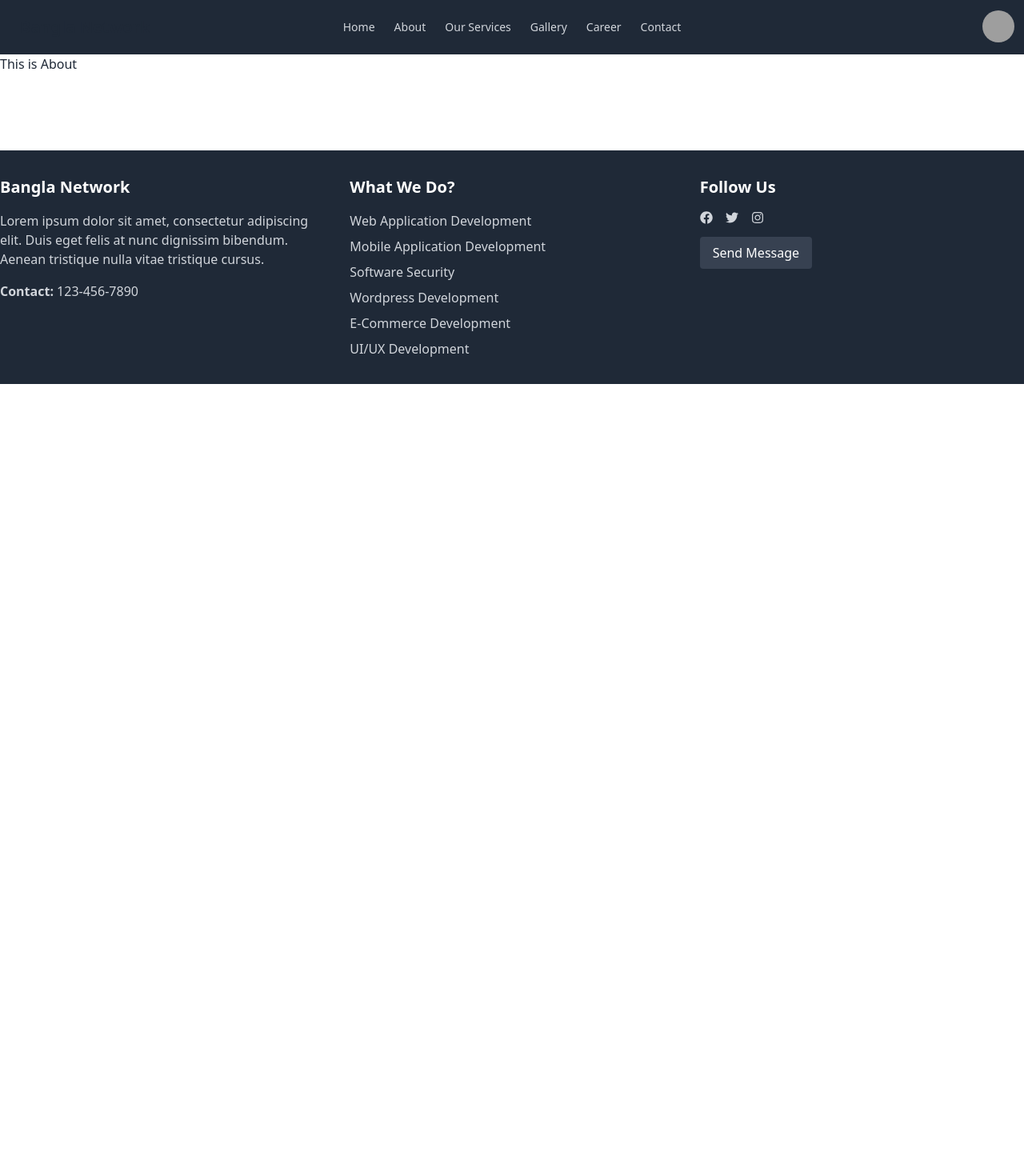
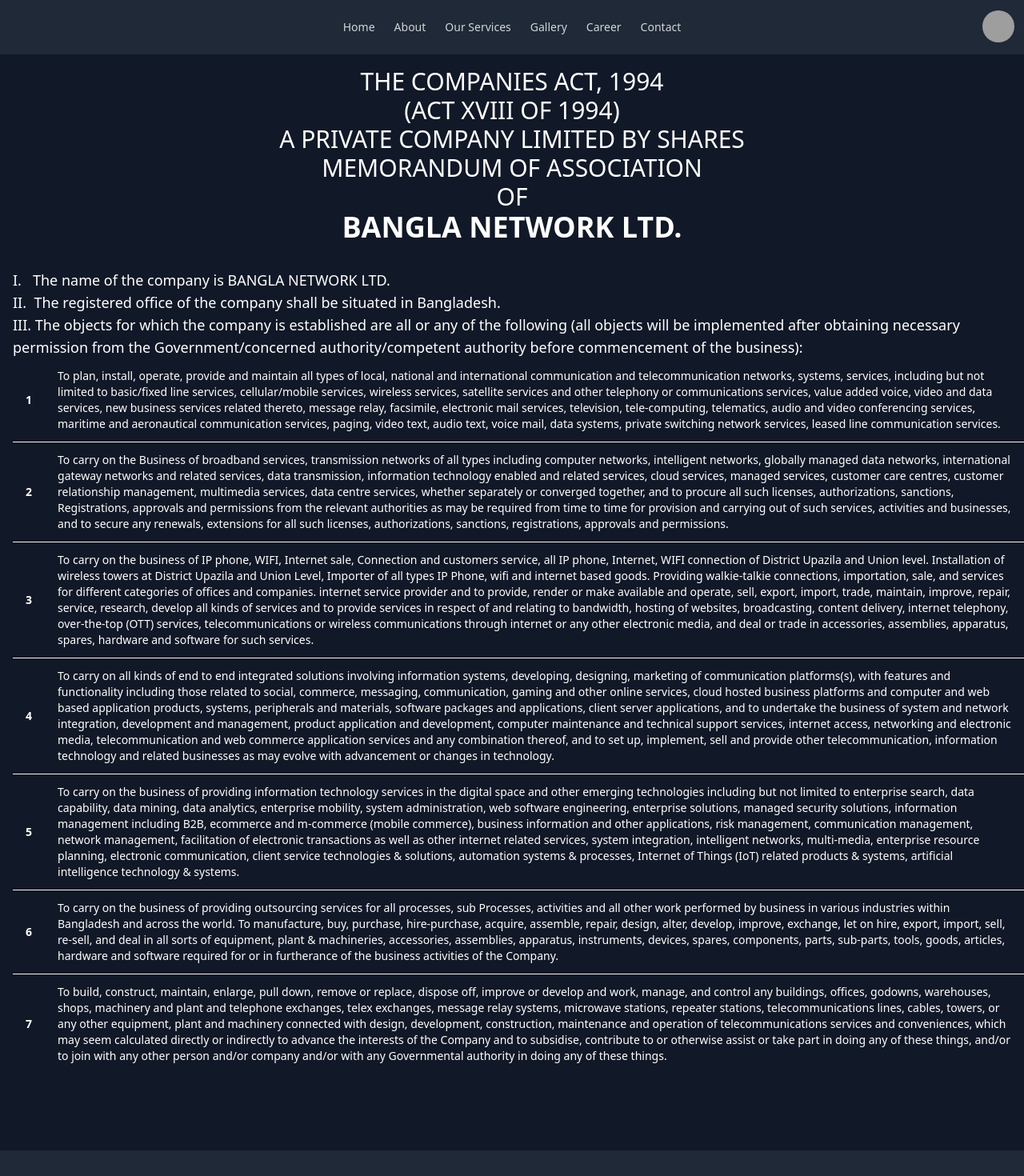
Before and after one commit to Nahiduzzamann/bangla-network, a React (Vite) app: page /about in a window 1280 px wide. Shown: the top 1470 px of the page at 80% size. Before the commit the page ends 800 px from the top, so only its background shows below. Built offline with nearby package versions, Linux system fonts and the light colour scheme; grey boxes are pictures that could not be loaded.

Commit message:
about section done

```diff
--- a/src/main.jsx
+++ b/src/main.jsx
@@ -34,6 +34,8 @@
 
 ReactDOM.createRoot(document.getElementById('root')).render(
   <React.StrictMode>
-    <RouterProvider router={router} />
+    <div className='bg-gray-900 m-0'>
+      <RouterProvider router={router} />
+    </div>
   </React.StrictMode>,
 )
--- a/src/pages/Home/About/About.jsx
+++ b/src/pages/Home/About/About.jsx
@@ -1,8 +1,61 @@
 
 const About = () => {
     return (
-        <div>
-            <h1>This is About</h1>
+        <div className="container mx-auto">
+            <div className="uppercase text-white mt-4">
+                <h3 className="text-center text-3xl">
+                    THE COMPANIES ACT, 1994 <br />
+                    (ACT XVIII OF 1994) <br />
+                    A PRIVATE COMPANY
+                    LIMITED BY SHARES <br />
+                    MEMORANDUM OF ASSOCIATION <br />
+                    OF
+                </h3>
+                <h2 className="text-center text-4xl font-bold">
+                    BANGLA NETWORK LTD.
+                </h2>
+            </div>
+            <div className="text-white mt-8 text-lg ml-4">
+                <p>
+                    I. &nbsp;&nbsp;The name of the company is BANGLA NETWORK LTD. <br />
+                    II. &nbsp;The registered office of the company shall be situated in Bangladesh. <br />
+                    III. The objects for which the company is established are all or any of the following (all objects will be implemented after obtaining necessary permission from the Government/concerned authority/competent authority before commencement of the business): <br />
+                </p>
+                <div className="overflow-x-auto">
+                    <table className="table">
+                        <tbody>
+                            <tr>
+                                <th>1</th>
+                                <td>To plan, install, operate, provide and maintain all types of local, national and international communication and telecommunication networks, systems, services, including but not limited to basic/fixed line services, cellular/mobile services, wireless services, satellite services and other telephony or communications services, value added voice, video and data services, new business services related thereto, message relay, facsimile, electronic mail services, television, tele-computing, telematics, audio and video conferencing services, maritime and aeronautical communication services, paging, video text, audio text, voice mail, data systems, private switching network services, leased line communication services.</td>
+                            </tr>
+                            <tr>
+                                <th>2</th>
+                                <td>To carry on the Business of broadband services, transmission networks of all types including computer networks, intelligent networks, globally managed data networks, international gateway networks and related services, data transmission, information technology enabled and related services, cloud services, managed services, customer care centres, customer relationship management, multimedia services, data centre services, whether separately or converged together, and to procure all such licenses, authorizations, sanctions, Registrations, approvals and permissions from the relevant authorities as may be required from time to time for provision and carrying out of such services, activities and businesses, and to secure any renewals, extensions for all such licenses, authorizations, sanctions, registrations, approvals and permissions.</td>
+                            </tr>
+                            <tr>
+                                <th>3</th>
+                                <td>To carry on the business of IP phone, WIFI, Internet sale, Connection and customers service, all IP phone, Internet, WIFI connection of District Upazila and Union level. Installation of wireless towers at District Upazila and Union Level, Importer of all types IP Phone, wifi and internet based goods. Providing walkie-talkie connections, importation, sale, and services for different categories of offices and companies. internet service provider and to provide, render or make available and operate, sell, export, import, trade, maintain, improve, repair, service, research, develop all kinds of services and to provide services in respect of and relating to bandwidth, hosting of websites, broadcasting, content delivery, internet telephony, over-the-top (OTT) services, telecommunications or wireless communications through internet or any other electronic media, and deal or trade in accessories, assemblies, apparatus, spares, hardware and software for such services.</td>
+                            </tr>
+                            <tr>
+                                <th>4</th>
+                                <td>To carry on all kinds of end to end integrated solutions involving information systems, developing, designing, marketing of communication platforms(s), with features and functionality including those related to social, commerce, messaging, communication, gaming and other online services, cloud hosted business platforms and computer and web based application products, systems, peripherals and materials, software packages and applications, client server applications, and to undertake the business of system and network integration, development and management, product application and development, computer maintenance and technical support services, internet access, networking and electronic media, telecommunication and web commerce application services and any combination thereof, and to set up, implement, sell and provide other telecommunication, information technology and related businesses as may evolve with advancement or changes in technology.</td>
+                            </tr>
+                            <tr>
+                                <th>5</th>
+                                <td>To carry on the business of providing information technology services in the digital space and other emerging technologies including but not limited to enterprise search, data capability, data mining, data analytics, enterprise mobility, system administration, web software engineering, enterprise solutions, managed security solutions, information management including B2B, ecommerce and m-commerce (mobile commerce), business information and other applications, risk management, communication management, network management, facilitation of electronic transactions as well as other internet related services, system integration, intelligent networks, multi-media, enterprise resource planning, electronic communication, client service technologies & solutions, automation systems & processes, Internet of Things (IoT) related products & systems, artificial intelligence technology & systems.</td>
+                            </tr>
+                            <tr>
+                                <th>6</th>
+                                <td>To carry on the business of providing outsourcing services for all processes, sub Processes, activities and all other work performed by business in various industries within Bangladesh and across the world. To manufacture, buy, purchase, hire-purchase, acquire, assemble, repair, design, alter, develop, improve, exchange, let on hire, export, import, sell, re-sell, and deal in all sorts of equipment, plant & machineries, accessories, assemblies, apparatus, instruments, devices, spares, components, parts, sub-parts, tools, goods, articles, hardware and software required for or in furtherance of the business activities of the Company.</td>
+                            </tr>
+                            <tr>
+                                <th>7</th>
+                                <td>To build, construct, maintain, enlarge, pull down, remove or replace, dispose off, improve or develop and work, manage, and control any buildings, offices, godowns, warehouses, shops, machinery and plant and telephone exchanges, telex exchanges, message relay systems, microwave stations, repeater stations, telecommunications lines, cables, towers, or any other equipment, plant and machinery connected with design, development, construction, maintenance and operation of telecommunications services and conveniences, which may seem calculated directly or indirectly to advance the interests of the Company and to subsidise, contribute to or otherwise assist or take part in doing any of these things, and/or to join with any other person and/or company and/or with any Governmental authority in doing any of these things.</td>
+                            </tr>
+                        </tbody>
+                    </table>
+                </div>
+            </div>
         </div>
     );
 };
--- a/src/pages/Home/Services/Services.jsx
+++ b/src/pages/Home/Services/Services.jsx
@@ -50,7 +50,7 @@
                             {services.map((service, index) => (
                                 <div
                                     key={index}
-                                    className="p-6 bg-gray-400 rounded-lg shadow hover:bg-gray-700 hover:shadow-lg transform hover:scale-110 transition-all duration-500"
+                                    className="p-6 bg-gray-400 rounded-lg shadow hover:bg-gray-900 hover:shadow-lg transform hover:scale-110 transition-all duration-500"
                                 >
                                     <div className="flex items-center justify-center mb-4">
                                         {service.icon}
--- a/src/pages/Shared/Navbar/Navbar.jsx
+++ b/src/pages/Shared/Navbar/Navbar.jsx
@@ -1,4 +1,5 @@
 import React, { useState } from 'react';
+import { Link } from 'react-router-dom';
 
 const Navbar = () => {
     const [isOpen, setIsOpen] = useState(false);
@@ -21,85 +22,85 @@
                             <svg xmlns="http://www.w3.org/2000/svg" className="h-5 w-5" fill="none" viewBox="0 0 24 24" stroke="currentColor"><path strokeLinecap="round" strokeLinejoin="round" strokeWidth="2" d="M4 6h16M4 12h8m-8 6h16" /></svg>
                         </button>
                         {isOpen && <ul tabIndex={0} className="menu menu-sm dropdown-content mt-3 p-2 shadow bg-base-100 rounded-box w-52">
-                            <li><a
-                                href="#"
+                            <li><Link
+                                to="/"
                                 className="text-gray-300 hover:bg-gray-700 px-3 py-2 rounded-md text-sm font-medium"
                             >
                                 Home
-                            </a></li>
-                            <a
-                                href="#"
+                            </Link></li>
+                            <Link
+                                to="/about"
                                 className="text-gray-300 hover:bg-gray-700 px-3 py-2 rounded-md text-sm font-medium"
                             >
                                 About
-                            </a>
-                            <li><a
-                                href="#"
+                            </Link>
+                            <li><Link
+                                to="#"
                                 className="text-gray-300 hover:bg-gray-700 px-3 py-2 rounded-md text-sm font-medium"
                             >
                                 Our Services
-                            </a></li>
-                            <li><a
-                                href="#"
+                            </Link></li>
+                            <li><Link
+                                to="#"
                                 className="text-gray-300 hover:bg-gray-700 px-3 py-2 rounded-md text-sm font-medium"
                             >
                                 Gallery
-                            </a></li>
-                            <li><a
-                                href="#"
+                            </Link></li>
+                            <li><Link
+                                to="#"
                                 className="text-gray-300 hover:bg-gray-700 px-3 py-2 rounded-md text-sm font-medium"
                             >
                                 Career
-                            </a></li>
-                            <li><a
-                                href="#"
+                            </Link></li>
+                            <li><Link
+                                to="#"
                                 className="text-gray-300 hover:bg-gray-700 px-3 py-2 rounded-md text-sm font-medium"
                             >
                                 Contact
-                            </a></li>
+                            </Link></li>
 
                         </ul>}
                     </div>
-                    <a className="btn btn-ghost normal-case text-xl">Bangla Network</a>
+                    <Link className="btn btn-ghost normal-case text-xl">Bangla Network</Link>
                 </div>
                 <div className="navbar-center hidden lg:flex">
                     <ul className="menu menu-horizontal px-1">
-                        <li><a
-                            href="#"
+                        <li><Link
+                            to="/"
                             className="text-gray-300 hover:bg-gray-700 px-3 py-2 rounded-md text-sm font-medium"
                         >
                             Home
-                        </a></li>
-                        <a
-                            href="#"
+                        </Link></li>
+                        <Link
+                            to="/about"
                             className="text-gray-300 hover:bg-gray-700 px-3 py-2 rounded-md text-sm font-medium"
                         >
                             About
-                        </a>
-                        <li><a
-                            href="#"
+                        </Link>
+                        <li><Link
+                            to="#"
                             className="text-gray-300 hover:bg-gray-700 px-3 py-2 rounded-md text-sm font-medium"
                         >
                             Our Services
-                        </a></li>
-                        <li><a
-                            href="#"
+                        </Link></li>
+                        <li><Link
+                            to="#"
                             className="text-gray-300 hover:bg-gray-700 px-3 py-2 rounded-md text-sm font-medium"
                         >
                             Gallery
-                        </a></li>
-                        <li><a
-                            href="#"
+                        </Link></li>
+                        <li><Link
+                            to="#"
                             className="text-gray-300 hover:bg-gray-700 px-3 py-2 rounded-md text-sm font-medium"
                         >
                             Career
-                        </a></li>
-                        <li><a
-                            href="#"
+                        </Link></li>
+                        <li><Link
+                            to="#"
                             className="text-gray-300 hover:bg-gray-700 px-3 py-2 rounded-md text-sm font-medium"
                         >
                             Contact
-                        </a></li>
+                        </Link></li>
 
                     </ul>
                 </div>
@@ -112,12 +113,12 @@
                         </button>
                         {isOpenToggleProfile && <ul tabIndex={0} className="mt-3 p-2 shadow menu menu-sm dropdown-content bg-base-100 rounded-box w-52">
                             <li>
-                                <a className="justify-between">
+                                <Link className="justify-between">
                                     Profile
-                                </a>
+                                </Link>
                             </li>
-                            <li><a>Settings</a></li>
-                            <li><a>Logout</a></li>
+                            <li><Link>Settings</Link></li>
+                            <li><Link>Logout</Link></li>
                         </ul>}
                     </div>
                 </div>
```
